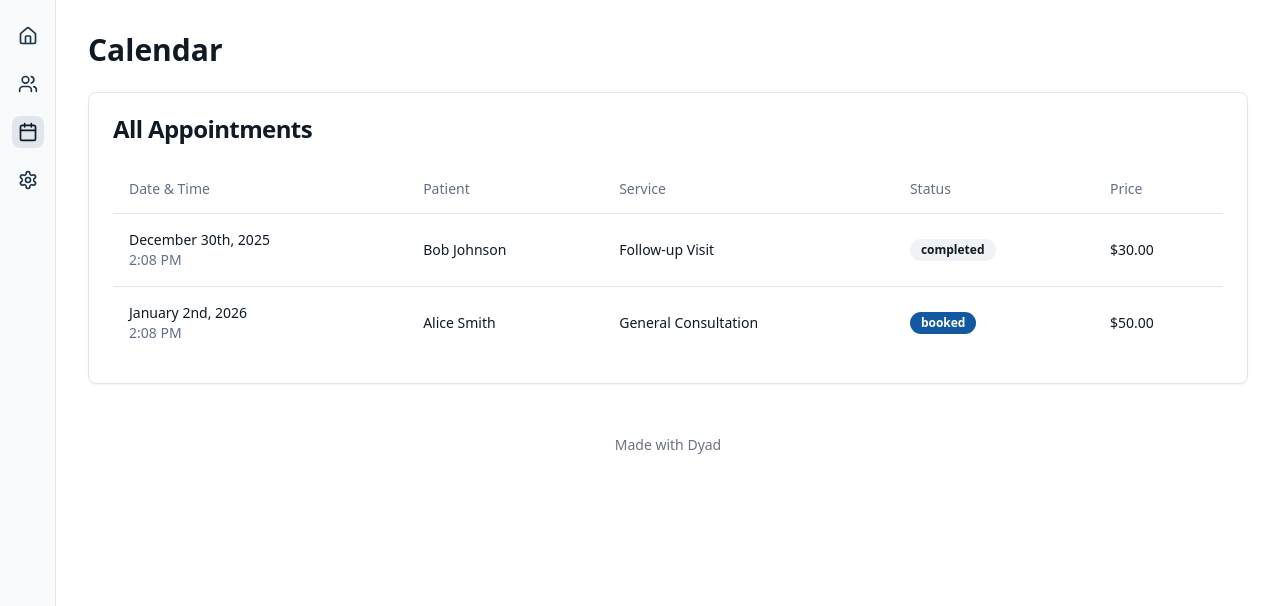
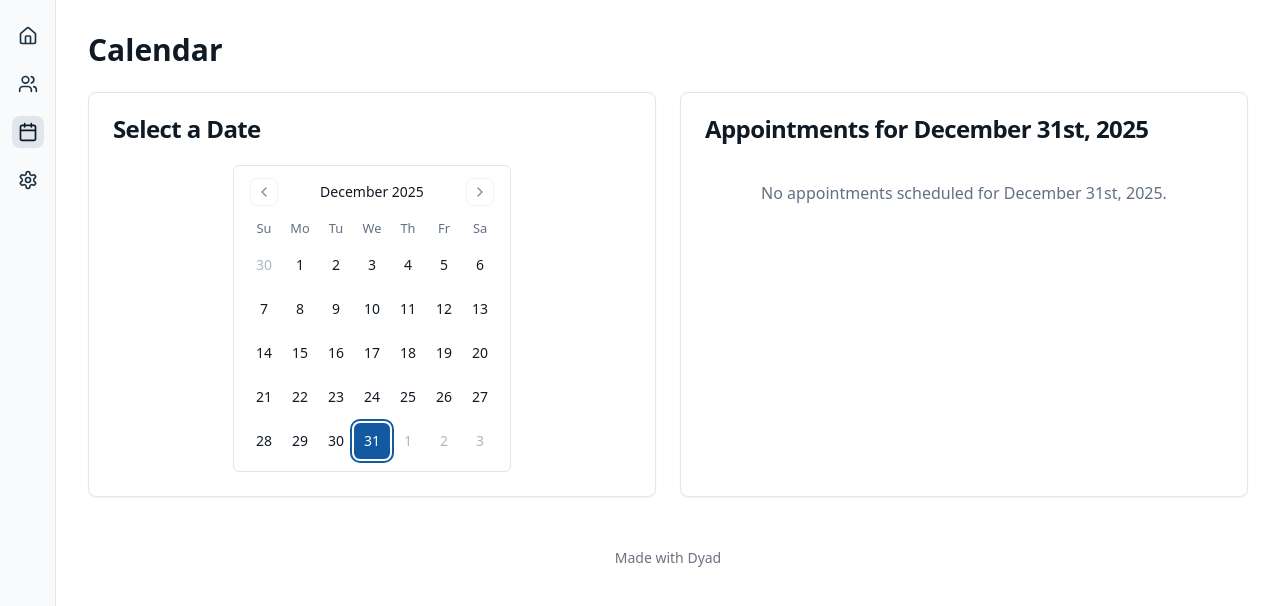
Before and after one commit to Basit-of-Africa/praxis-io, a React (Vite) app: page /calendar in a window 1280 px wide. Shown: the top 606 px of the page. Built offline with nearby package versions, Linux system fonts and the light colour scheme.

Commit message:
[dyad] Enhanced Calendar page with interactive date selection and appointment status management. - wrote 1 file(s)

```diff
--- a/src/pages/Calendar.tsx
+++ b/src/pages/Calendar.tsx
@@ -1,9 +1,9 @@
 "use client";
 
-import React from "react";
+import React, { useState } from "react";
 import { Card, CardContent, CardHeader, CardTitle } from "@/components/ui/card";
-import { useAppointmentContext } from "@/context/AppointmentContext"; // Import useAppointmentContext
-import { format } from "date-fns";
+import { useAppointmentContext } from "@/context/AppointmentContext";
+import { format, isSameDay } from "date-fns";
 import {
   Table,
   TableBody,
@@ -13,11 +13,21 @@ import {
   TableRow,
 } from "@/components/ui/table";
 import { Badge } from "@/components/ui/badge";
+import { Calendar as ShadcnCalendar } from "@/components/ui/calendar"; // Renamed to avoid conflict
+import { Button } from "@/components/ui/button";
+import { CheckCircle, XCircle } from "lucide-react";
 
 const Calendar = () => {
-  const { appointments } = useAppointmentContext(); // Use appointments from context
+  const { appointments, updateAppointmentStatus } = useAppointmentContext();
+  const [selectedDate, setSelectedDate] = useState<Date | undefined>(new Date());
 
-  const sortedAppointments = [...appointments].sort((a, b) => a.date.getTime() - b.date.getTime());
+  const appointmentsForSelectedDate = selectedDate
+    ? appointments.filter((app) => isSameDay(app.date, selectedDate))
+    : [];
+
+  const sortedAppointmentsForSelectedDate = [...appointmentsForSelectedDate].sort(
+    (a, b) => a.date.getTime() - b.date.getTime()
+  );
 
   const getStatusVariant = (status: string) => {
     switch (status) {
@@ -32,41 +42,81 @@ const Calendar = () => {
     }
   };
 
+  const handleUpdateStatus = (appointmentId: string, status: "completed" | "cancelled") => {
+    updateAppointmentStatus(appointmentId, status);
+  };
+
   return (
     <div className="p-4 sm:p-6 lg:p-8">
       <h1 className="text-3xl font-bold mb-6">Calendar</h1>
+      <div className="grid grid-cols-1 lg:grid-cols-2 gap-6">
         <Card>
           <CardHeader>
-          <CardTitle>All Appointments</CardTitle>
+            <CardTitle>Select a Date</CardTitle>
+          </CardHeader>
+          <CardContent className="flex justify-center">
+            <ShadcnCalendar
+              mode="single"
+              selected={selectedDate}
+              onSelect={setSelectedDate}
+              initialFocus
+              className="rounded-md border"
+            />
+          </CardContent>
+        </Card>
+
+        <Card>
+          <CardHeader>
+            <CardTitle>Appointments for {selectedDate ? format(selectedDate, "PPP") : "No Date Selected"}</CardTitle>
           </CardHeader>
           <CardContent>
-          {sortedAppointments.length === 0 ? (
-            <p className="text-muted-foreground text-center py-4">No appointments scheduled.</p>
+            {sortedAppointmentsForSelectedDate.length === 0 ? (
+              <p className="text-muted-foreground text-center py-4">
+                {selectedDate ? `No appointments scheduled for ${format(selectedDate, "PPP")}.` : "Select a date to view appointments."}
+              </p>
             ) : (
               <div className="overflow-x-auto">
                 <Table>
                   <TableHeader>
                     <TableRow>
-                    <TableHead>Date & Time</TableHead>
+                      <TableHead>Time</TableHead>
                       <TableHead>Patient</TableHead>
                       <TableHead>Service</TableHead>
                       <TableHead>Status</TableHead>
-                    <TableHead className="hidden md:table-cell">Price</TableHead>
+                      <TableHead className="text-right">Actions</TableHead>
                     </TableRow>
                   </TableHeader>
                   <TableBody>
-                  {sortedAppointments.map((app) => (
+                    {sortedAppointmentsForSelectedDate.map((app) => (
                       <TableRow key={app.id}>
-                      <TableCell>
-                        <p className="font-medium">{format(app.date, "PPP")}</p>
-                        <p className="text-sm text-muted-foreground">{format(app.date, "p")}</p>
-                      </TableCell>
+                        <TableCell className="font-medium">{format(app.date, "p")}</TableCell>
                         <TableCell>{app.patient.fullName}</TableCell>
                         <TableCell>{app.service.name}</TableCell>
                         <TableCell>
                           <Badge variant={getStatusVariant(app.status)}>{app.status}</Badge>
                         </TableCell>
-                      <TableCell className="hidden md:table-cell">${app.service.price.toFixed(2)}</TableCell>
+                        <TableCell className="text-right">
+                          {app.status === "booked" && (
+                            <div className="flex justify-end gap-2">
+                              <Button
+                                variant="outline"
+                                size="sm"
+                                onClick={() => handleUpdateStatus(app.id, "completed")}
+                                className="text-green-600 hover:text-green-700 border-green-600 hover:bg-green-50"
+                              >
+                                <CheckCircle className="h-4 w-4 mr-1" /> Complete
+                              </Button>
+                              <Button
+                                variant="outline"
+                                size="sm"
+                                onClick={() => handleUpdateStatus(app.id, "cancelled")}
+                                className="text-red-600 hover:text-red-700 border-red-600 hover:bg-red-50"
+                              >
+                                <XCircle className="h-4 w-4 mr-1" /> Cancel
+                              </Button>
+                            </div>
+                          )}
+                        </TableCell>
                       </TableRow>
                     ))}
                   </TableBody>
@@ -76,6 +126,7 @@ const Calendar = () => {
           </CardContent>
         </Card>
       </div>
+    </div>
   );
 };
 
```
Lines whose indentation alone changed are shown as unchanged.
